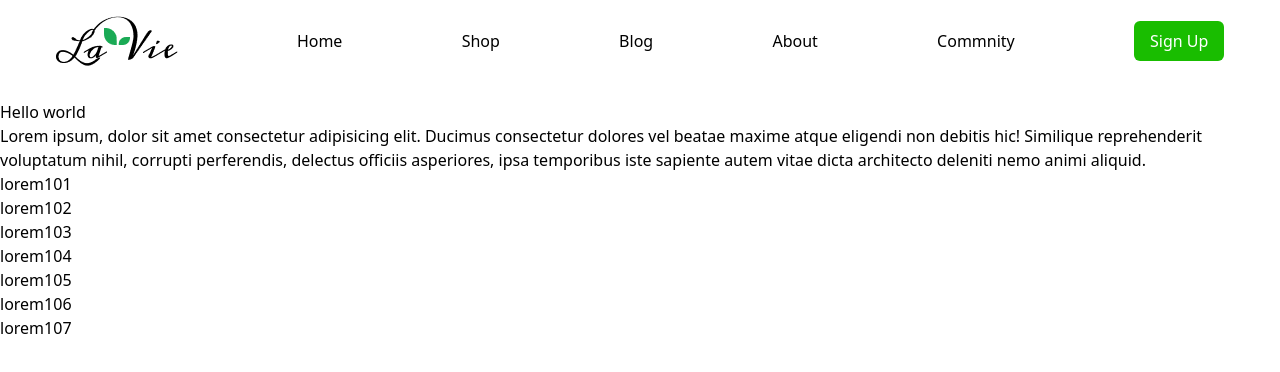
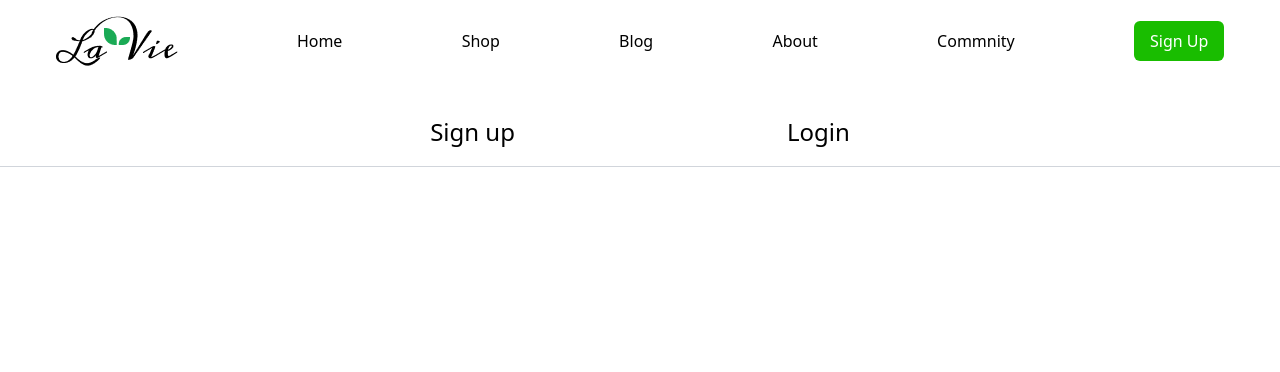
Before and after one commit to MohamedSaid7102/la-vie, a React (Vite) app: page / in a window 1280 px wide. Shown: the top 372 px of the page. Built offline with nearby package versions, Linux system fonts and the light colour scheme.

Commit message:
Implemented authuntication wrapper

```diff
--- a/src/App.tsx
+++ b/src/App.tsx
@@ -1,5 +1,7 @@
 import React from 'react';
+import { AuthWrapper } from './components/authuntication/AuthWrapper';
 import { Navbar } from './components/common/navbar/Navbar';
+import { Signin } from './pages/Signin';
 // import Sidebar from './components/testTailwind/Sidebar';
 import { loginNavBarItems } from './utils/data';
 
@@ -9,26 +11,10 @@ export const App: React.FC<AppProps> = ({}) => {
   return (
     <div className="min-h-[200vh]">
       <Navbar list={loginNavBarItems} />
-
-      <main>
-        <h1>Hello world</h1>
-        <p>
-          Lorem ipsum, dolor sit amet consectetur adipisicing elit. Ducimus
-          consectetur dolores vel beatae maxime atque eligendi non debitis hic!
-          Similique reprehenderit voluptatum nihil, corrupti perferendis,
-          delectus officiis asperiores, ipsa temporibus iste sapiente autem
-          vitae dicta architecto deleniti nemo animi aliquid.
-        </p>
-        <ul>
-          <li>lorem101</li>
-          <li>lorem102</li>
-          <li>lorem103</li>
-          <li>lorem104</li>
-          <li>lorem105</li>
-          <li>lorem106</li>
-          <li>lorem107</li>
-        </ul>
-      </main>
+      <AuthWrapper>
+        {/* <Signin /> */}
+        {/* <Signup /> */}
+      </AuthWrapper>
     </div>
   );
 };
--- /dev/null
+++ b/src/components/authuntication/AuthWrapper.tsx
@@ -0,0 +1,42 @@
+import React, { Children } from 'react';
+import { NavLink } from 'react-router-dom';
+
+interface AuthWrapperProps {}
+interface MyProps {
+  children?: React.ReactNode;
+}
+
+export const AuthWrapper: React.FC<AuthWrapperProps> = (props: MyProps) => {
+  return (
+    <>
+      <header className="flex justify-center">
+        <div
+          className="
+      flex justify-center gap-[2rem]
+      sm:gap-[15rem]
+      text-2xl
+      w-full
+      border-gray-300 border-solid border-b-[1px] max-w-[1500px]"
+        >
+          <NavLink
+            to="signup"
+            className={({ isActive }) =>
+              isActive ? 'active-auth-navlink' : 'auth-navlink'
+            }
+          >
+            Sign up
+          </NavLink>
+          <NavLink
+            to="signin"
+            className={({ isActive }) =>
+              isActive ? 'active-auth-navlink' : 'auth-navlink'
+            }
+          >
+            Login
+          </NavLink>
+        </div>
+      </header>
+      {props.children}
+    </>
+  );
+};
--- /dev/null
+++ b/src/pages/Signin.tsx
@@ -0,0 +1,11 @@
+import React from 'react';
+
+interface SigninProps {}
+
+export const Signin: React.FC<SigninProps> = ({}) => {
+  return (
+    <>
+      <h1>Sign in </h1>
+    </>
+  );
+};
--- /dev/null
+++ b/src/pages/Signup.tsx
@@ -0,0 +1,11 @@
+import React from 'react';
+
+interface SignupProps {}
+
+export const Signup: React.FC<SignupProps> = ({}) => {
+  return (
+    <>
+      <h1>Sign up</h1>
+    </>
+  );
+};
--- a/src/styles/index.css
+++ b/src/styles/index.css
@@ -1,3 +1,12 @@
 @tailwind base;
 @tailwind components;
 @tailwind utilities;
+
+@layer components {
+  .auth-navlink {
+    @apply border-b-[2px] border-solid border-transparent p-[1rem];
+  }
+  .active-auth-navlink {
+    @apply text-primary font-bold border-b-[2px] border-solid border-primary p-[1rem];
+  }
+}
--- a/src/utils/data.tsx
+++ b/src/utils/data.tsx
@@ -44,7 +44,8 @@ export const loginNavBarItems: NavbarListType = [
         Sign Up
       </button>
     ),
-    navigatable: false,
+    path: '/signup',
+    navigatable: true,
   },
 ];
 
```
Also changed, not shown: 1 other file (tests, documents, lock files or other folders).
